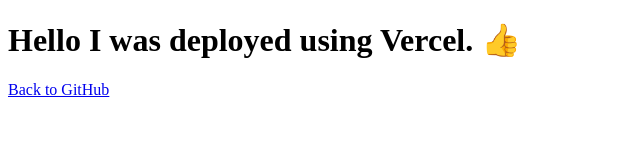
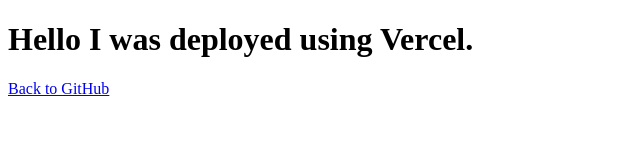
Before and after one commit to aaimio/vercel-preview-url-action, a website: page public/index.html in a window 1280 px wide. Shown: the whole page, without its empty margins (0-640 px from the left). Drawn offline with Linux system fonts and the light colour scheme.

Commit message:
chore: remove it again

```diff
--- a/public/index.html
+++ b/public/index.html
@@ -7,7 +7,7 @@
   </head>
   <body>
     <main>
-      <h1>Hello I was deployed using Vercel. 👍</h1>
+      <h1>Hello I was deployed using Vercel.</h1>
       <p>
         <a href="https://github.com/aaimio/vercel-preview-url-action">
           Back to GitHub
```
